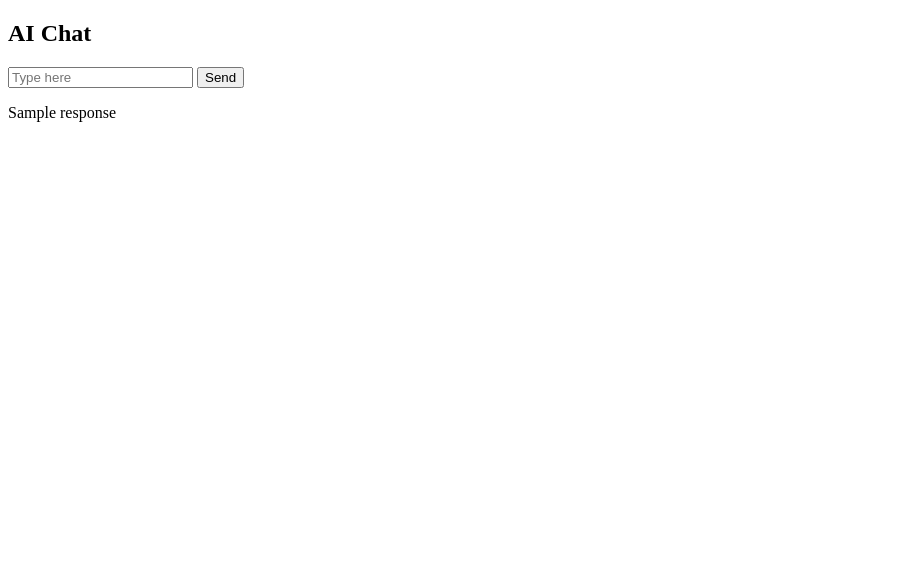
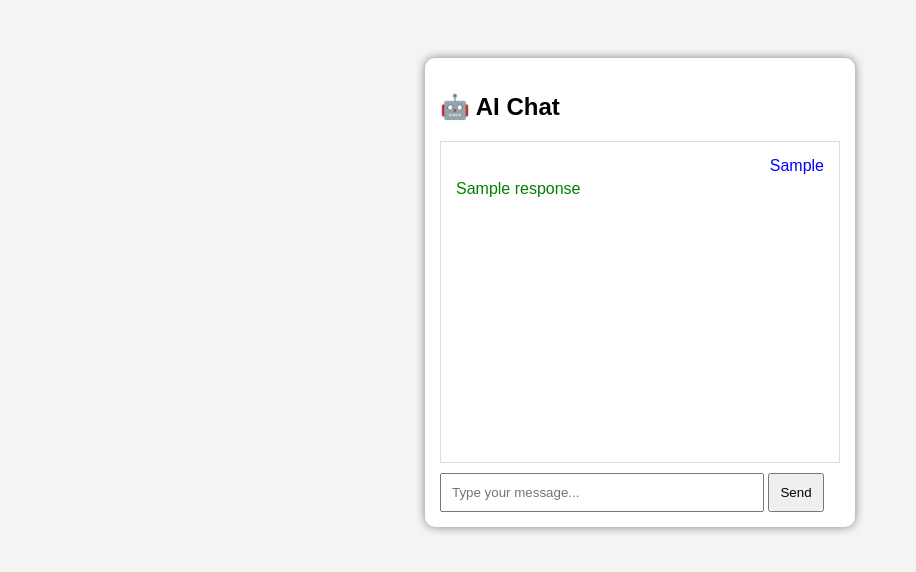
Before and after one commit to er9-netizen/app, a Flask app: template Templates/index.html in a window 1280 px wide. Shown: the top 572 px of the page, without its empty margins (0-916 px from the left). Run offline with Flask 3, Linux system fonts and the light colour scheme; the template is opened without the code that fills it: most values are stand-ins (such as "Sample title", 1, 10 or a date in 2020).

```diff
--- a/Templates/index.html
+++ b/Templates/index.html
@@ -1,13 +1,75 @@
 <!DOCTYPE html>
 <html>
+<head>
+    <title>AI Chat App</title>
+    <style>
+        body {
+            font-family: Arial;
+            background-color: #f4f4f4;
+            display: flex;
+            justify-content: center;
+        }
+
+        .chat-container {
+            width: 400px;
+            background: white;
+            padding: 15px;
+            margin-top: 50px;
+            border-radius: 10px;
+            box-shadow: 0px 0px 10px gray;
+        }
+
+        .chat-box {
+            height: 300px;
+            overflow-y: auto;
+            border: 1px solid #ddd;
+            padding: 10px;
+            margin-bottom: 10px;
+        }
+
+        .user {
+            text-align: right;
+            color: blue;
+            margin: 5px;
+        }
+
+        .bot {
+            text-align: left;
+            color: green;
+            margin: 5px;
+        }
+
+        input {
+            width: 75%;
+            padding: 10px;
+        }
+
+        button {
+            padding: 10px;
+        }
+    </style>
+</head>
+
 <body>
-    <h2>AI Chat</h2>
+
+<div class="chat-container">
+    <h2>🤖 AI Chat</h2>
+
+    <div class="chat-box">
+        {% if user_input %}
+            <div class="user">{{ user_input }}</div>
+        {% endif %}
+
+        {% if response %}
+            <div class="bot">{{ response }}</div>
+        {% endif %}
+    </div>
 
     <form method="POST">
-        <input type="text" name="message" placeholder="Type here" required>
+        <input type="text" name="message" placeholder="Type your message..." required>
         <button type="submit">Send</button>
     </form>
+</div>
 
-    <p>{{ response }}</p>
 </body>
 </html>
--- a/app.py
+++ b/app.py
@@ -8,6 +8,8 @@ client = OpenAI(api_key="AIzaSyCdJRJCzznS8hiRdl84_M1mPiwlYGdbK3Y")
 @app.route("/", methods=["GET", "POST"])
 def home():
     response = ""
+    user_input = ""
+
     if request.method == "POST":
         user_input = request.form["message"]
 
@@ -20,7 +22,4 @@ def home():
 
         response = completion.choices[0].message.content
 
-    return render_template("index.html", response=response)
-
-if __name__ == "__main__":
-    app.run(debug=True)
+    return render_template("index.html", response=response, user_input=user_input)
```
